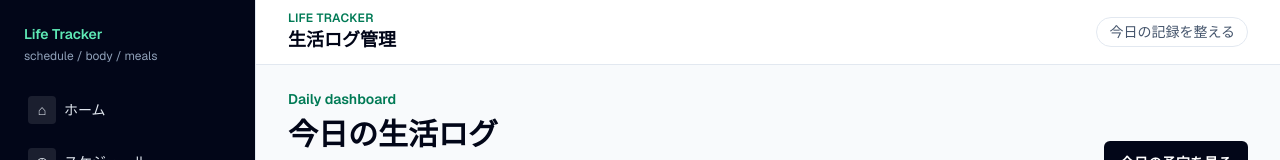
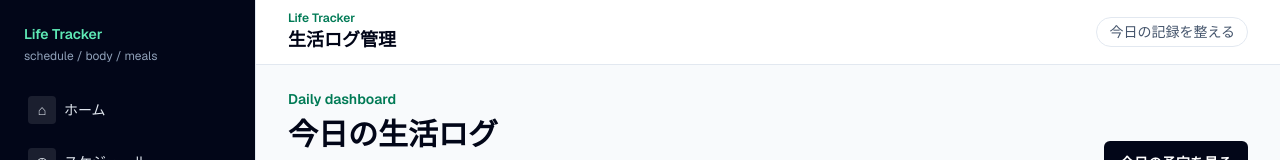
Before and after one commit to sutonomega/life-tracker, a Next.js app: page / in a window 1280 px wide. Shown: the top 160 px of the page. Built offline with nearby package versions, Linux system fonts and the light colour scheme.

Commit message:
Unify Life Tracker branding

```diff
--- a/src/components/layout/Header.tsx
+++ b/src/components/layout/Header.tsx
@@ -3,7 +3,7 @@ export function Header() {
     <header className="sticky top-0 z-20 border-b border-slate-200 bg-white/95 backdrop-blur">
       <div className="flex h-16 items-center justify-between px-4 sm:px-6 lg:px-8">
         <div>
-          <p className="text-xs font-semibold uppercase tracking-wide text-emerald-700">
+          <p className="text-xs font-semibold text-emerald-700">
             Life Tracker
           </p>
           <h1 className="text-lg font-semibold text-slate-950">
```
Also changed, not shown: 1 other file (tests, documents, lock files or other folders).
